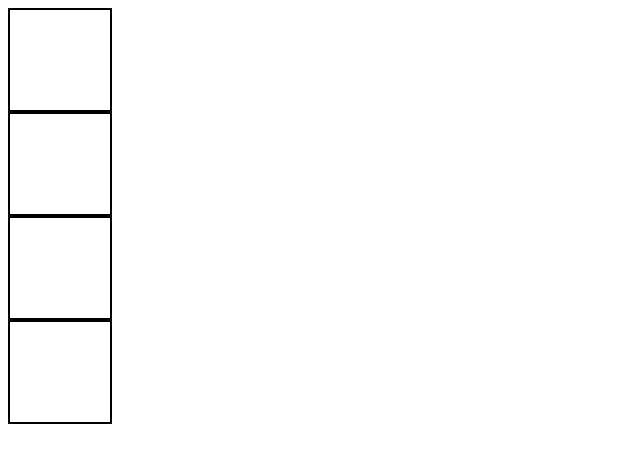
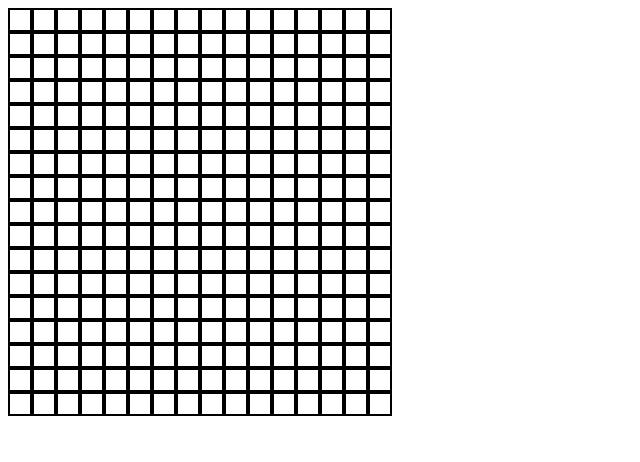
Before and after one commit to aeguggh5893/etch-a-sketch, a plain HTML site: page index.html in a window 1280 px wide. Shown: the whole page, without its empty margins (0-640 px from the left). Drawn offline with Linux system fonts and the light colour scheme.

Commit message:
Add method to create more squares

```diff
--- a/app.js
+++ b/app.js
@@ -3,7 +3,7 @@
 const body = document.querySelector('body');
 
 const div = document.createElement('div');
-div.setAttribute('id', 'container');
+div.setAttribute('class', 'container');
 
 body.appendChild(div);
 
@@ -13,11 +13,22 @@ body.appendChild(div);
 
 let row1 = "";
 
-for (let i = 0; i < 4; i++) {
+for (let i = 0; i < 16; i++) {
     row1 += '<div class="square"></div>';
 };
 
 div.innerHTML = row1;
+
+
+let divs;
+
+for (let i = 0; i < 16; i++) {
+  divs = document.createElement('div');
+  divs.setAttribute('class', 'container');
+  body.appendChild(divs);
+  divs.innerHTML = row1;
+}
+
 
 let squares = document.querySelectorAll('.square');
 
--- a/style.css
+++ b/style.css
@@ -1,13 +1,18 @@
 .square {
-    height: 100px;
-    width: 100px;
+    height: 20px;
+    width: 20px;
     border: 2px solid black;
 
 }
 
 .squareBlack {
-    height: 100px;
-    width: 100px;
+    height: 20px;
+    width: 20px;
     border: 2px solid black;
     background-color: black;
 }
+
+.container {
+    display: flex;
+
+}
```
